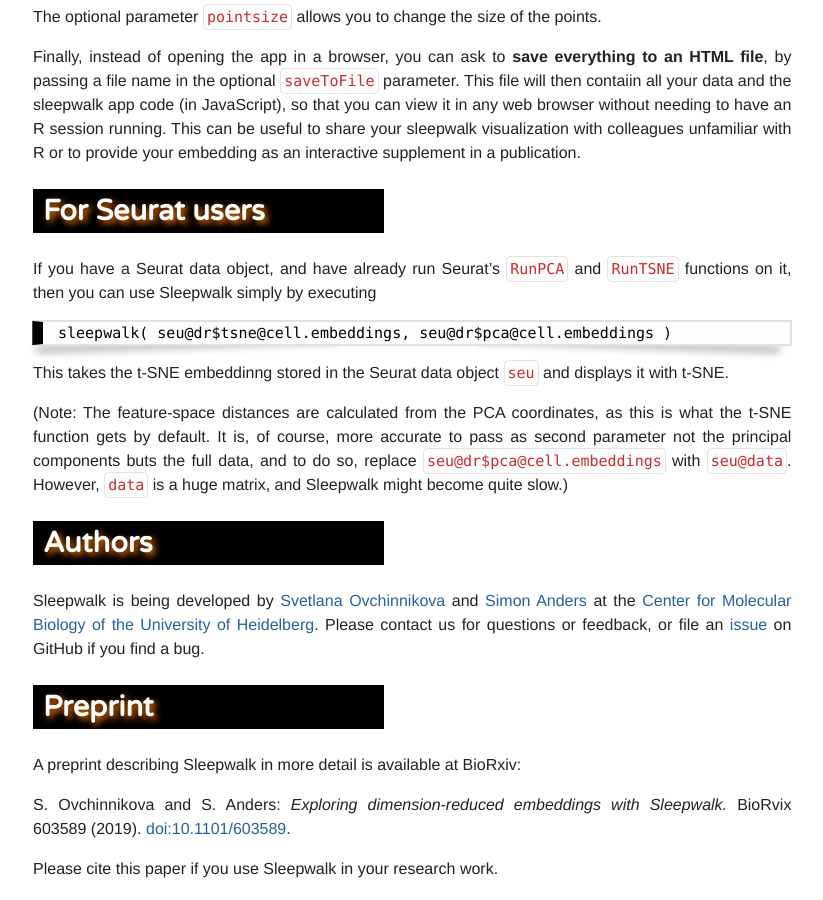
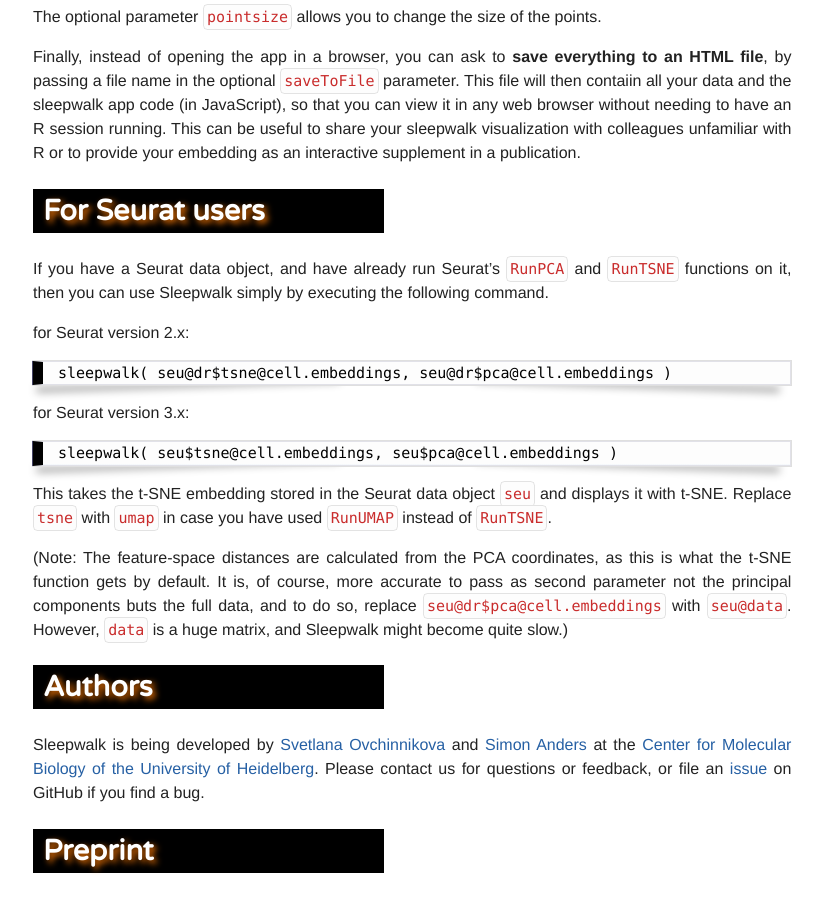
Before and after one commit to anders-biostat/sleepwalk, a Jekyll site: the page built from index.md, in a window 1280 px wide and 900 px high, scrolled down 5126 px. Shown: the whole window, without its empty margins (275-1098 px from the left). Built offline with Jekyll 4.4.1, drawn with Linux system fonts in a browser that asks for light colours; our own code applies the rules of GitHub Pages for plain Markdown files; a script that is not in the unit is left out; comment, search, counter and statistics services are not loaded.

Commit message:
updated command for Seurat users (thx to Amel Zulji)

````diff
--- a/index.md
+++ b/index.md
@@ -104,13 +104,21 @@
 
 # For Seurat users
 
-If you have a Seurat data object, and have already run Seurat's `RunPCA` and `RunTSNE` functions on it, then you can use Sleepwalk simply by executing
+If you have a Seurat data object, and have already run Seurat's `RunPCA` and `RunTSNE` functions on it, then you can use Sleepwalk simply by executing the following command.
+
+for Seurat version 2.x:
 
 ```
 sleepwalk( seu@dr$tsne@cell.embeddings, seu@dr$pca@cell.embeddings )
 ```
 
-This takes the t-SNE embeddinng stored in the Seurat data object `seu` and displays it with t-SNE.
+for Seurat version 3.x:
+
+```
+sleepwalk( seu$tsne@cell.embeddings, seu$pca@cell.embeddings )
+```
+
+This takes the t-SNE embedding stored in the Seurat data object `seu` and displays it with t-SNE. Replace `tsne` with `umap` in case you have used `RunUMAP` instead of `RunTSNE`.
 
 (Note: The feature-space distances are calculated from the PCA coordinates, as this is what the t-SNE function gets by default. It is, of course, more accurate to pass as second parameter not the principal components buts the full data, and to do so, replace `seu@dr$pca@cell.embeddings` with `seu@data`. However, `data` is a huge matrix, and Sleepwalk might become quite slow.)
 
````
